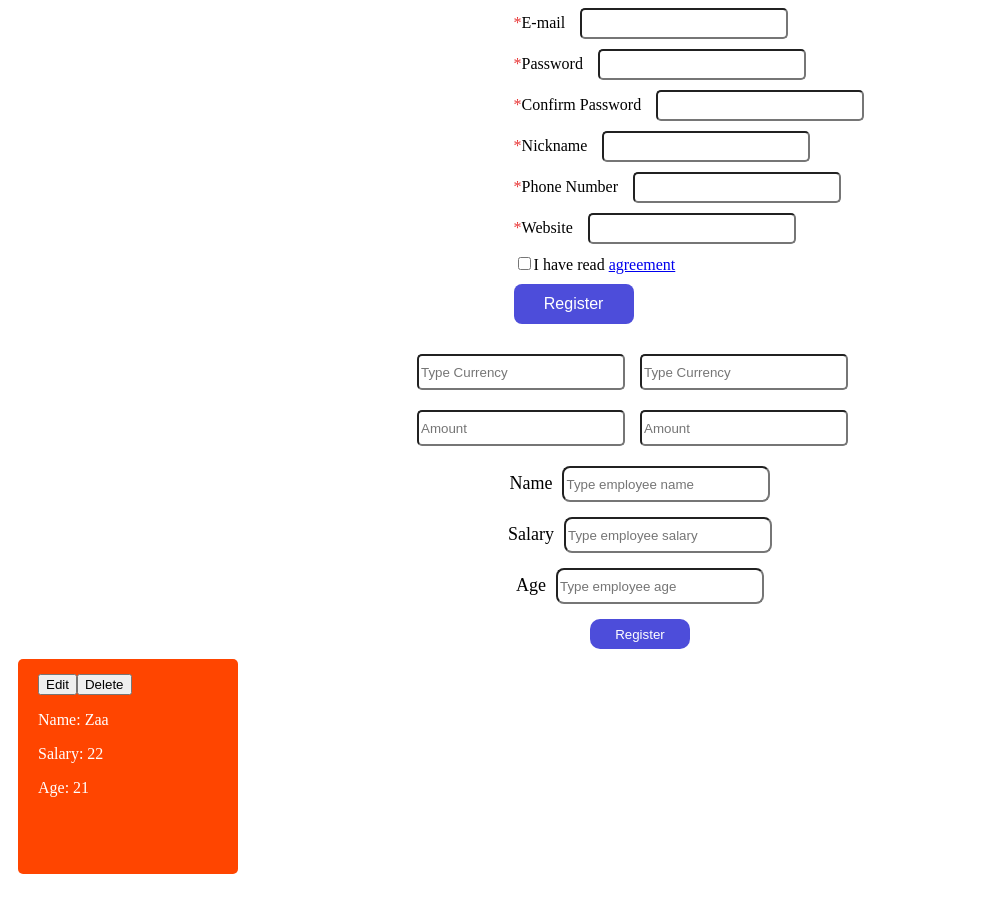
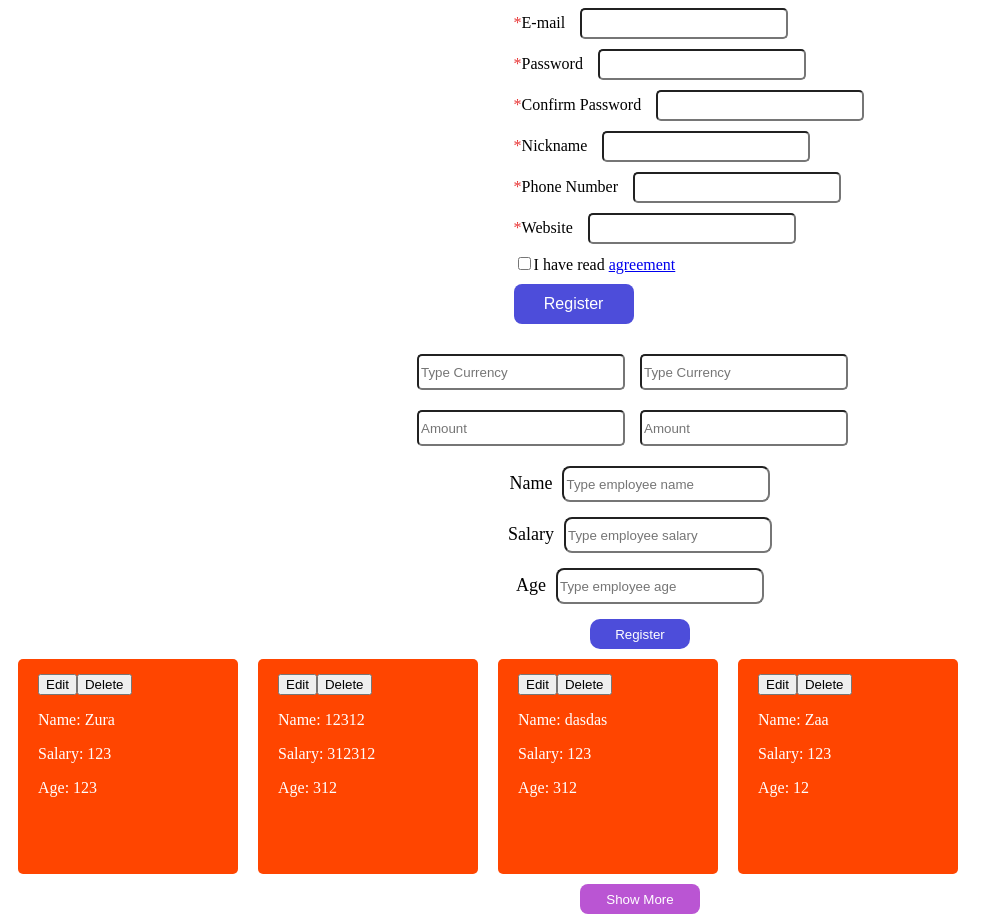
Before and after one commit to zura-japoshvili/Angular-Practice, an Angular app: page / in a window 1280 px wide. Shown: the whole page, without its empty margins (0-1003 px from the left). Before the commit the page ends 892 px from the top, so only its background shows below. Built offline with nearby package versions, Linux system fonts and the light colour scheme; data requests are answered from the project's data file.

Commit message:
HTTP crud - each task is completed

```diff
--- a/db.json
+++ b/db.json
@@ -1,10 +1,34 @@
 {
   "employees": [
     {
+      "name": "Zura",
+      "salary": 123,
+      "age": 123,
+      "id": 2
+    },
+    {
+      "name": "12312",
+      "salary": 312312,
+      "age": 312,
+      "id": 5
+    },
+    {
+      "name": "dasdas",
+      "salary": 123,
+      "age": 312,
+      "id": 7
+    },
+    {
       "name": "Zaa",
-      "salary": 22,
-      "age": 21,
-      "id": 1
+      "salary": 123,
+      "age": 12,
+      "id": 8
+    },
+    {
+      "name": "Zaa",
+      "salary": 123,
+      "age": 12,
+      "id": 9
     }
   ]
 }
--- a/src/app/employee-register/employee-register.component.css
+++ b/src/app/employee-register/employee-register.component.css
@@ -39,4 +39,18 @@ form button {
   padding-left: 20px;
 }
 
+.buttonCont {
+  width: 100%;
+  display: flex;
+  justify-content: center;
+}
+.buttonCont button {
+  width: 120px;
+  height: 30px;
+  border-radius: 8px;
+  background-color: mediumorchid;
+  border: none;
+  color: #ffffff;
+}
+
 /*# sourceMappingURL=employee-register.component.css.map */
--- a/src/app/employee-register/employee-register.component.html
+++ b/src/app/employee-register/employee-register.component.html
@@ -33,3 +33,8 @@
     </div>
   </ng-container>
 </div>
+<div class="buttonCont">
+  <ng-container *ngIf="showMore">
+    <button  (click)="showMoreEmp()">Show More</button>
+  </ng-container>
+</div>
--- a/src/app/employee-register/employee-register.component.scss
+++ b/src/app/employee-register/employee-register.component.scss
@@ -37,3 +37,16 @@ form{
     padding-left: 20px;
   }
 }
+.buttonCont{
+  width: 100%;
+  display: flex;
+  justify-content: center;
+  button{
+    width: 120px;
+    height: 30px;
+    border-radius: 8px;
+    background-color: mediumorchid;
+    border: none;
+    color: #ffffff;
+  }
+}
--- a/src/app/employee-register/employee-register.component.ts
+++ b/src/app/employee-register/employee-register.component.ts
@@ -16,6 +16,9 @@ export class EmployeeRegisterComponent implements OnInit {
 
   public updateBool = false;
   private currentID = 0;
+  public showMore = false;
+  private moreIsActive = false;
+  private pages = 3;
 
   public employeeForm  = new FormGroup(
     {name: new FormControl('', Validators.required),
@@ -31,7 +34,30 @@ export class EmployeeRegisterComponent implements OnInit {
   public getEmployees(){
     this.myService.showEmployees().pipe(
       tap((data) =>  {
-        this.employees = data;
+
+        if(data.length > this.pages &&  !this.moreIsActive){
+          console.log(1)
+          this.showMore = true;
+          this.employees = data.filter((value, index) => index <= this.pages);
+        }else if(data.length > this.pages && this.moreIsActive){
+          if (data.length > (this.pages + 4) ){
+            console.log(2);
+            this.showMore = true;
+            this.pages += 4;
+            this.employees = data.filter((value, index) => index <= this.pages);
+          }else {
+            console.log(3)
+            this.showMore = false;
+            this.pages = this.employees.length;
+            this.employees = data.filter((value, index) => index <= this.pages);
+          }
+        }
+        else{
+          console.log(4)
+          this.showMore = false;
+          this.employees = data;
+        }
+
       })
     ).subscribe()
   }
@@ -40,6 +66,8 @@ export class EmployeeRegisterComponent implements OnInit {
     this.myService.postRequest(this.employeeForm.value).subscribe((value:EmployeesForm) => {
       this.employees.push(value);
     });
+
+    this.getEmployees();
   }
   // type number causes Error : --> error TS2345: Argument of type 'number | undefined' is not assignable to parameter of type 'number'.
   //   Type 'undefined' is not assignable to type 'number'.
@@ -81,6 +109,11 @@ export class EmployeeRegisterComponent implements OnInit {
     this.employees.splice(this.returnIndex(), 1);
 
     this.updateBool = false;
+
+    this.getEmployees()
   }
-
+  public showMoreEmp(){
+    this.moreIsActive = true;
+    this.getEmployees();
+  }
 }
--- a/src/app/employee-register/http-service.service.ts
+++ b/src/app/employee-register/http-service.service.ts
@@ -25,11 +25,9 @@ export class HTTPServiceService {
     return this.http.get<EmployeesForm>(`${this.baseUrl}/employees/${id}`)
   }
   public updateEmployee(id: number, employee: object){
-    console.log(9999999)
     return this.http.put(`${this.baseUrl}/employees/${id}`, employee);
   }
   public deleteEmployee(id: number){
-    console.log(9999999)
     return this.http.delete(`${this.baseUrl}/employees/${id}`);
   }
 }
```
Also changed, not shown: 1 other file (tests, documents, lock files or other folders).
